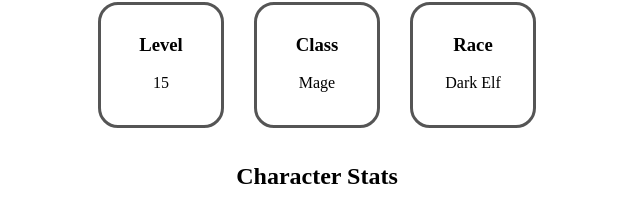
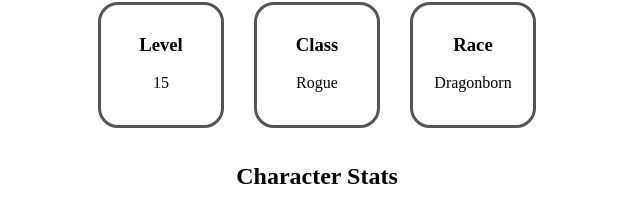
Before and after one commit to Brandynio/DnDHelper, a plain HTML site: page html/display.html in a window 1280 px wide. Shown: the part 204-411 px from the top of the page, 323-963 px from the left. Drawn offline with Linux system fonts and the light colour scheme.

Commit message:
added assets

```diff
--- a/html/display.html
+++ b/html/display.html
@@ -17,6 +17,9 @@
 
 <div id="all" class="Content align-center">
 
+
+
+
     <div id="displayTraits">
         <h2>Character Traits</h2>
         <div id="nameBox" class="statBox">
@@ -33,12 +36,12 @@
 
             <div id="classBox" class="statBox">
                 <h3>Class</h3>
-                <p id="class" >Mage</p>
+                <p id="class" >Rogue</p>
             </div>
 
             <div id="raceBox" class="statBox">
                 <h3>Race</h3>
-                <p id="race">Dark Elf</p>
+                <p id="race">Dragonborn</p>
 
             </div>
         </section>
```
Also changed, not shown: css/style.css (+8 -0 lines), assets/Colors.jpg (added), assets/placer.png (added), stock.jpeg (added).
